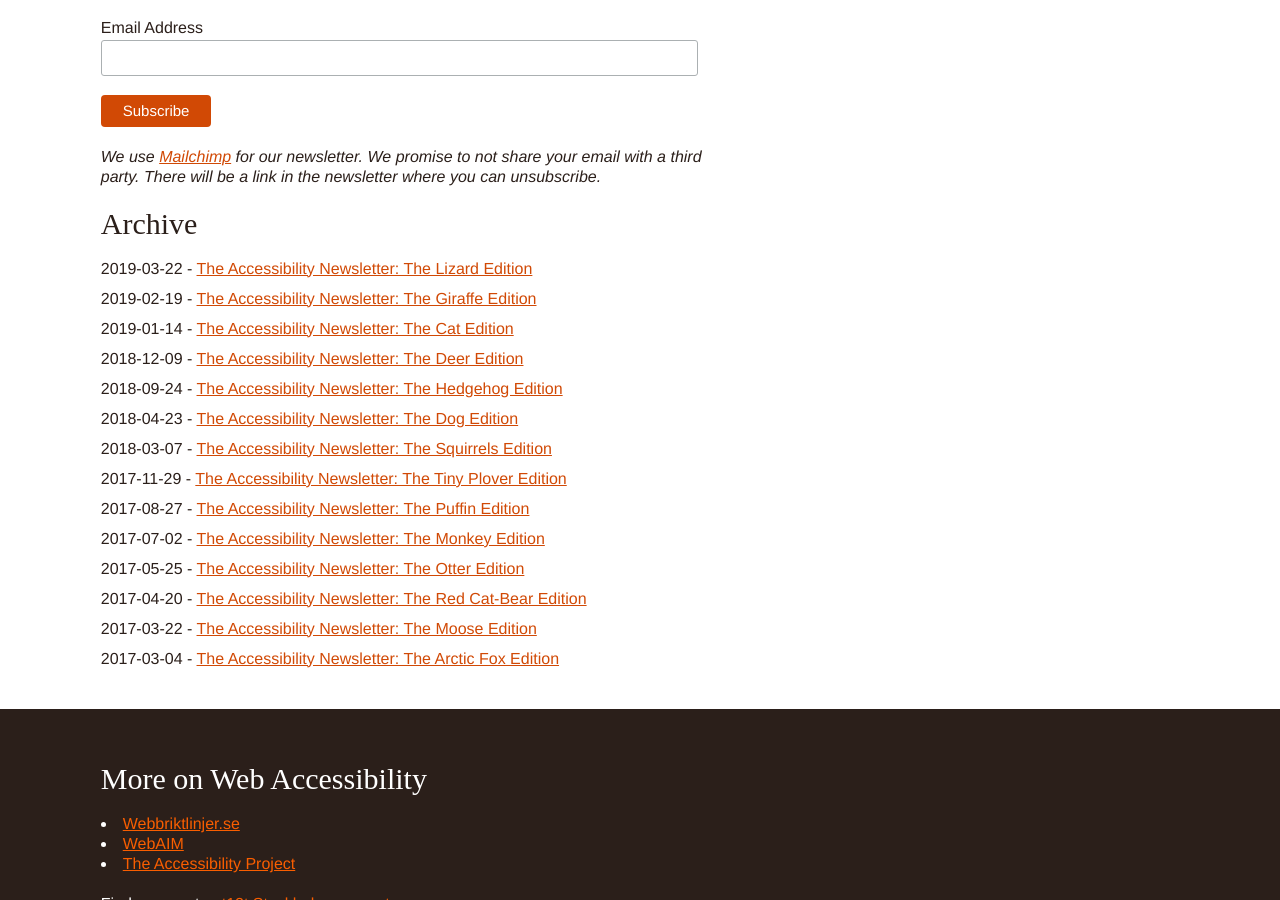
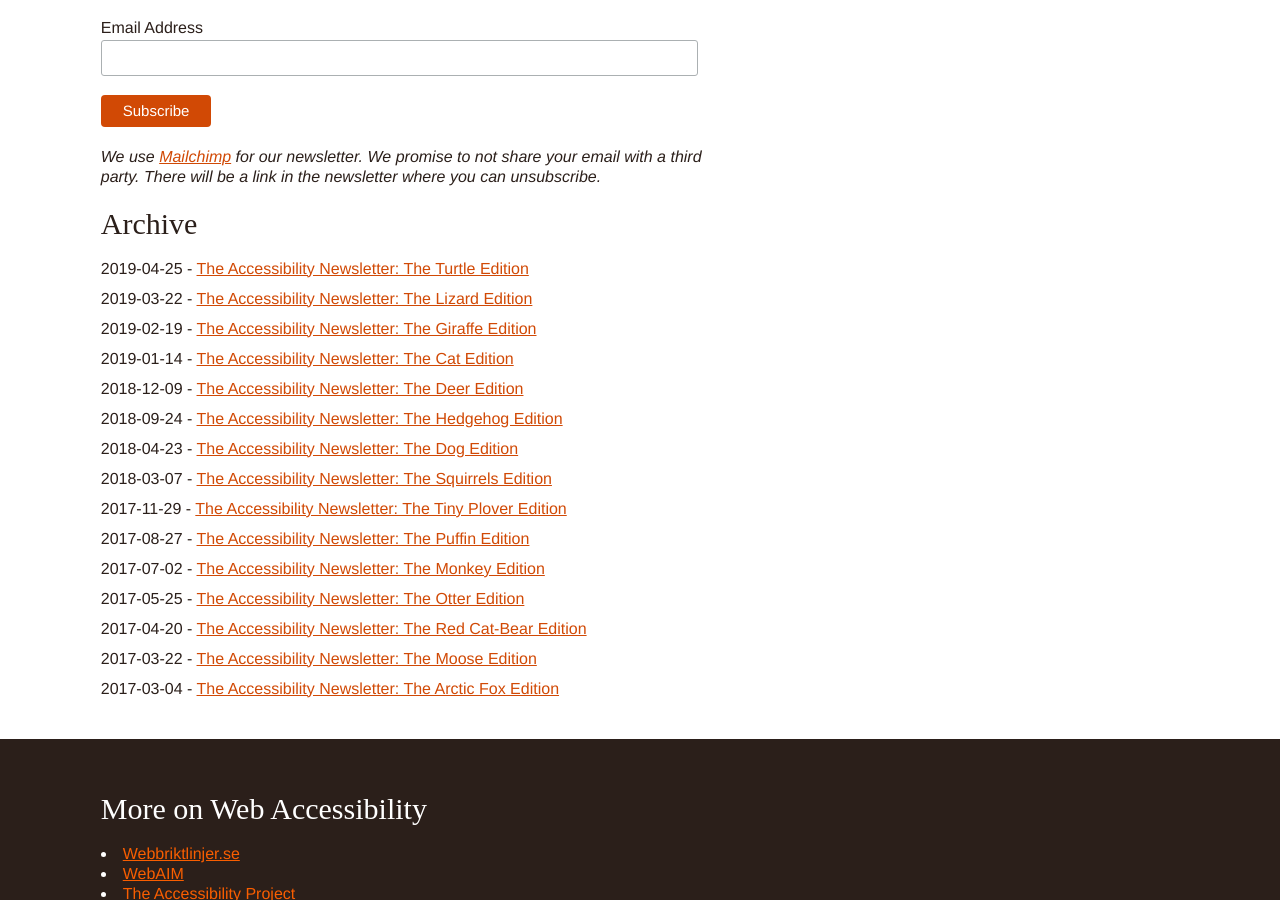
Before and after one commit to t12t/t12t.github.io, a Jekyll site: the page built from accessibility-newsletter/index.md, in a window 1280 px wide and 900 px high, scrolled down 513 px. Built offline with Jekyll 4.4.1, drawn with Linux system fonts in a browser that asks for light colours; some web fonts are replaced.

Commit message:
Adds the turtle

```diff
--- a/_includes/archive.html
+++ b/_includes/archive.html
@@ -1,4 +1,10 @@
 <ul class="archive-list">
+  <li>
+    <time datetime="2019-04-25">2019-04-25</time> -
+    <a href="http://eepurl.com/goLyRL">
+      The Accessibility Newsletter: The Turtle Edition
+    </a>
+  </li>
   <li>
     <time datetime="2019-03-22">2019-03-22</time> -
     <a href="http://eepurl.com/gkZFP5">
```
